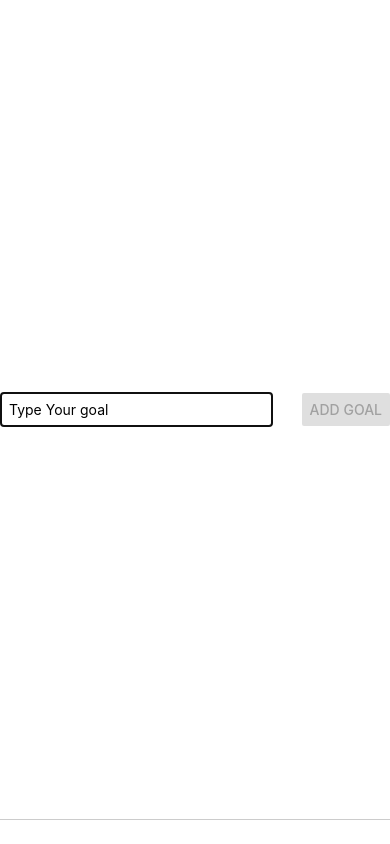
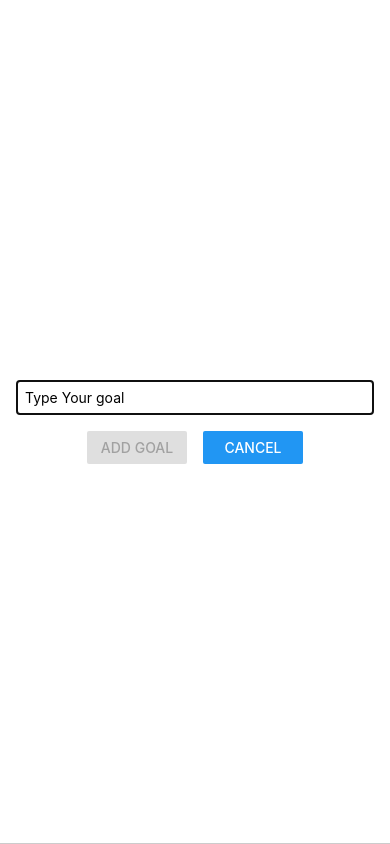
Before and after one commit to aniketicloud/rn-course, a React Native app: screen / in a window 390 px wide. Both pictures are taken after a click on the button "ADD NEW GOAL". Built offline with nearby package versions, Linux system fonts and the light colour scheme.

Commit message:
Styling the Modal Overlay

```diff
--- a/components/GoalInput.js
+++ b/components/GoalInput.js
@@ -22,11 +22,19 @@
           onChangeText={goalInputHandler}
           value={enteredGoalText}
         />
-        <Button
-          title="Add Goal"
-          onPress={addGoalHandler}
-          disabled={enteredGoalText === ""}
-        />
+
+        <View style={styles.buttonContainer}>
+          <View style={styles.button}>
+            <Button
+              title="Add Goal"
+              onPress={addGoalHandler}
+              disabled={enteredGoalText === ""}
+            />
+          </View>
+          <View style={styles.button}>
+            <Button title="Cancel" />
+          </View>
+        </View>
       </View>
     </Modal>
   );
@@ -35,19 +43,25 @@
 const styles = StyleSheet.create({
   inputContainer: {
     flex: 1,
-    flexDirection: "row",
-    justifyContent: "space-between",
+    justifyContent: "center",
     alignItems: "center",
-    marginBottom: 24,
+    padding: 16,
     borderBottomWidth: 1,
     borderBottomColor: "#ccc",
   },
   textInput: {
     borderWidth: 1,
     borderColor: "#ccc",
-    width: "70%",
-    marginRight: 8,
+    width: "100%",
     padding: 8,
+  },
+  buttonContainer: {
+    flexDirection: "row",
+    marginTop: 16,
+  },
+  button: {
+    marginHorizontal: 8,
+    width: 100,
   },
 });
 
```
